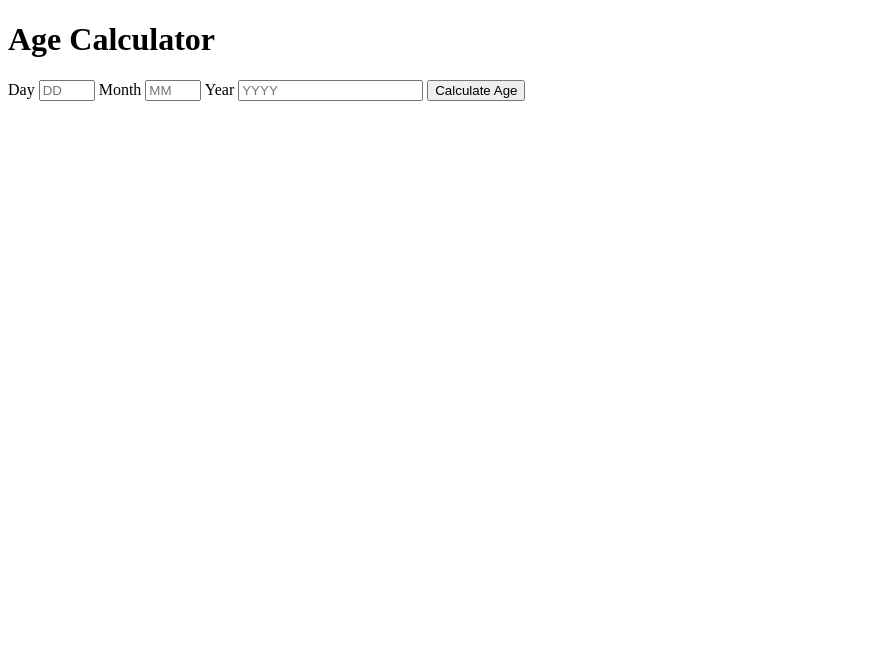
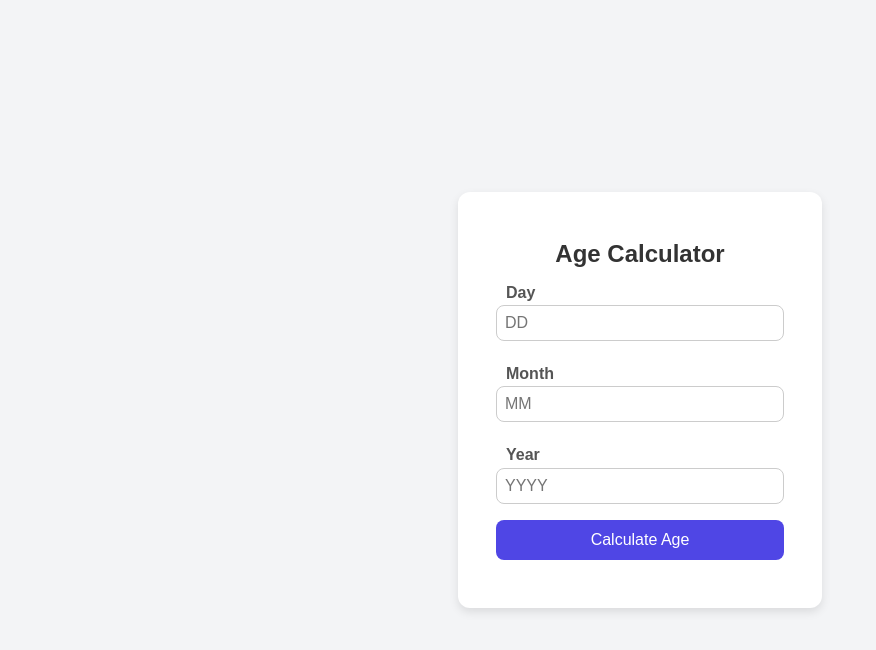
Before and after one commit to Rue87/CodeAlpha_Age_Calculator, a plain HTML site: page index.html in a window 1280 px wide. Shown: the whole page, without its empty margins (0-876 px from the left). Drawn offline with Linux system fonts and the light colour scheme.

Commit message:
Add CSS file with styles for age calculator

```diff
--- a/index.html
+++ b/index.html
@@ -4,7 +4,7 @@
     <meta charset="UTF-8">
     <meta name="viewport" content="width=device-width, initial-scale=1.0">
     <title>Age Calculater</title>
-    <link rel="stylesheet" href="stylesheet.css">
+    <link rel="stylesheet" href="styles.css">
     <script src="script.js" defer></script>
 </head>
 <body>
--- a/styles.css
+++ b/styles.css
@@ -0,0 +1,77 @@
+/* General page style */
+body {
+  font-family: Arial, sans-serif;
+  background: #f3f4f6;
+  display: flex;
+  justify-content: center;
+  align-items: center;
+  height: 100vh;  /* Full height */
+  margin: 0;
+}
+
+/* Container box */
+.container {
+  background: #fff;
+  padding: 2rem;
+  border-radius: 12px;
+  box-shadow: 0 4px 10px rgba(0, 0, 0, 0.1);
+  text-align: center;
+  width: 300px;
+}
+
+/* Heading style */
+h1 {
+  font-size: 1.5rem;
+  margin-bottom: 1rem;
+  color: #333;
+}
+
+/* Labels above inputs */
+label {
+  display: block;
+  margin: 0.5rem 1rem 0.2rem;
+  text-align: left;
+  font-weight: bold;
+  color: #555;
+}
+
+/* Input fields */
+input {
+  width: 90%;
+  padding: 0.5rem;
+  margin-bottom: 1rem;
+  border: 1px solid #ccc;
+  border-radius: 8px;
+  font-size: 1rem;
+}
+
+/* Button style */
+button {
+  width: 96%;
+  padding: 0.7rem;
+  background: #4f46e5;  /* Indigo */
+  color: #fff;
+  border: none;
+  border-radius: 8px;
+  font-size: 1rem;
+  cursor: pointer;
+  transition: background 0.3s;
+}
+
+/* Button hover effect */
+button:hover {
+  background: #4338ca; /* Darker indigo */
+}
+
+/* Result text */
+.result {
+  margin-top: 1rem;
+  font-size: 1.1rem;
+  color: #222;
+}
+
+/* Error message */
+.error {
+  color: red;
+  font-size: 0.9rem;
+}
```
